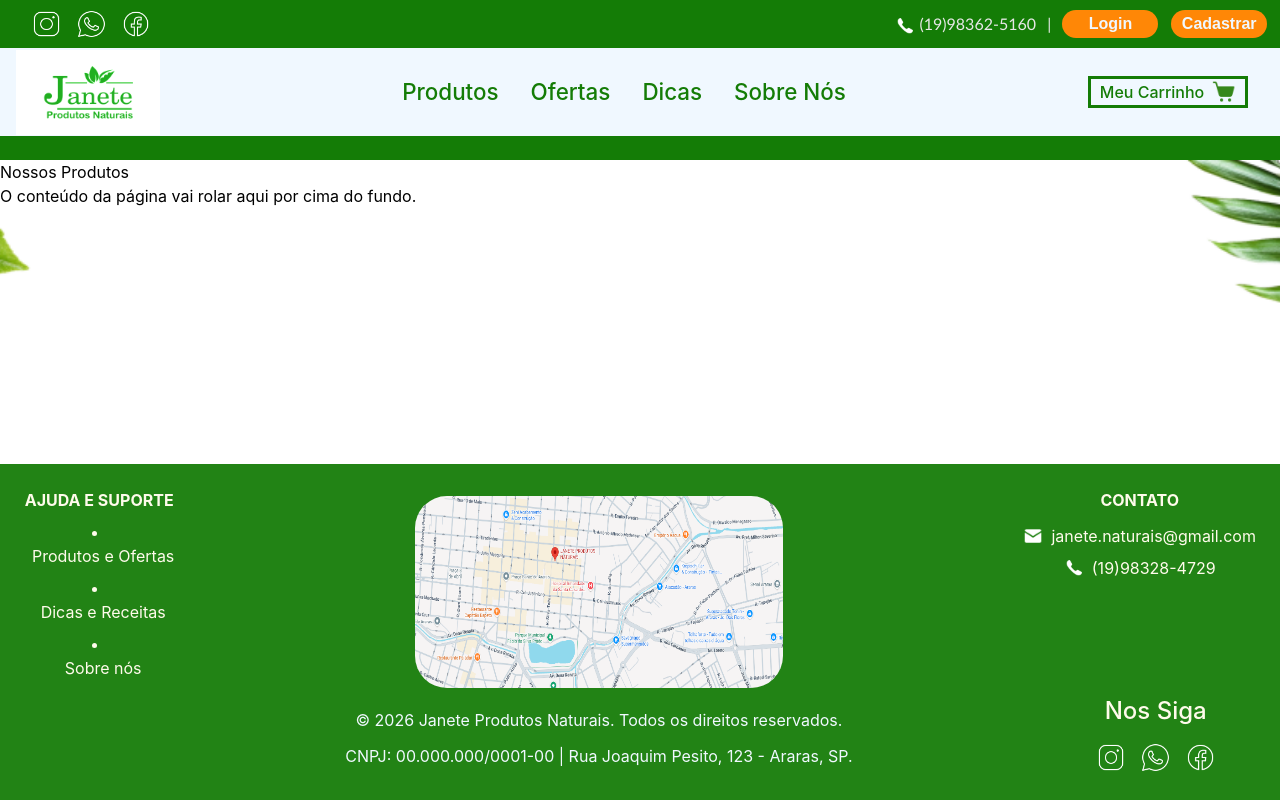
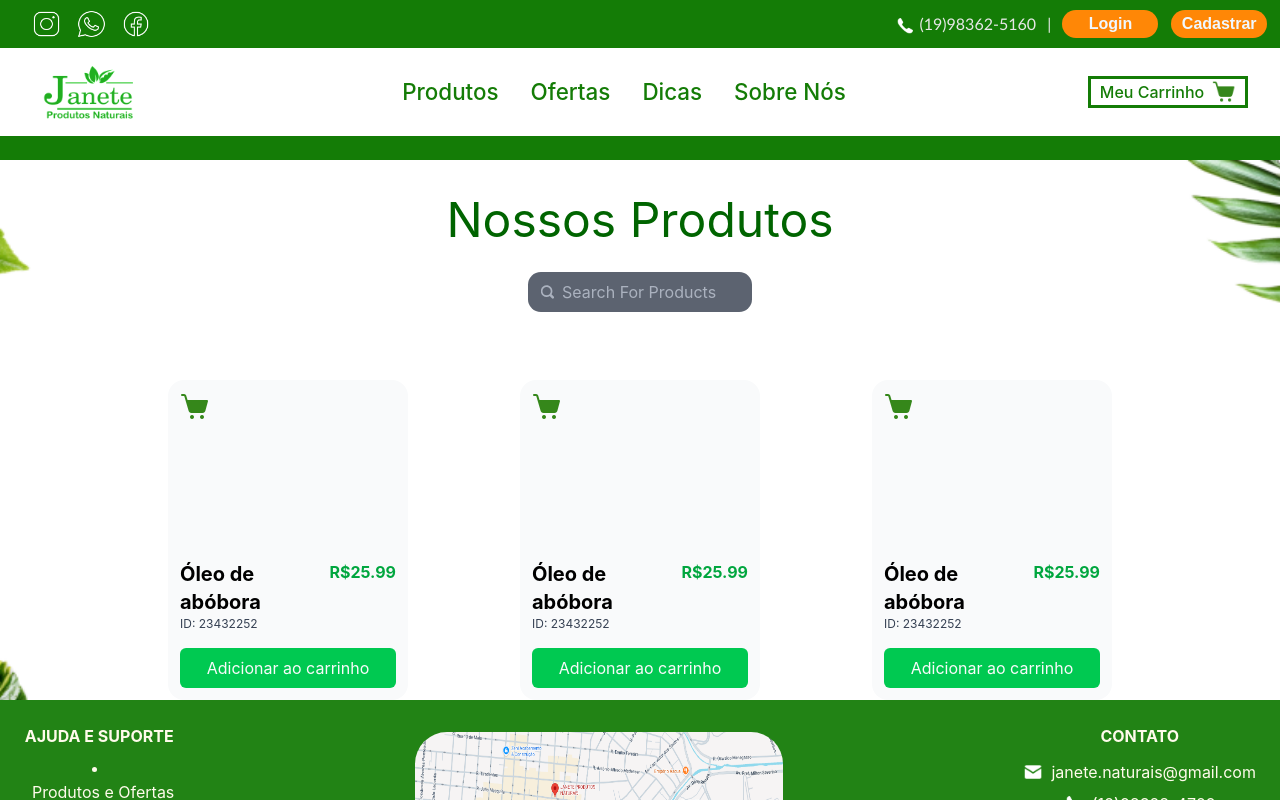
Before and after one commit to SeuByte/JaneteFront, a React (Vite) app in the folder janete-front/: page /produtos in a window 1280 px wide. Shown: the top 800 px of the page. Built offline with nearby package versions, Linux system fonts and the light colour scheme.

Commit message:
Adiciona card dos produtos na page.

```diff
--- a/janete-front/src/layouts/MainLayout.jsx
+++ b/janete-front/src/layouts/MainLayout.jsx
@@ -4,8 +4,9 @@ import Footer from "../components/Footer";
 
 export default function MainLayout() {
   return (
-
-    <div className="flex flex-col h-screen w-full">
+    // TROCAMOS 'h-screen' POR 'min-h-screen' PARA PERMITIR QUE A TELA ESTIQUE
+    // ADICIONAMOS 'm-0 p-0 overflow-x-hidden' PARA BLINDAR AS LATERAIS
+    <div className="flex flex-col min-h-screen w-full m-0 p-0 overflow-x-hidden bg-transparent">
       <Navbar />
 
 
--- a/janete-front/src/navBar.css
+++ b/janete-front/src/navBar.css
@@ -106,7 +106,7 @@
     justify-content: center;
 
     align-items: center;
-    background-color: aliceblue;
+    background-color: rgb(255, 255, 255);
 
 }
 
--- a/janete-front/src/pages/ProdutosPage.jsx
+++ b/janete-front/src/pages/ProdutosPage.jsx
@@ -8,9 +8,97 @@ export default function Produtos() {
 
       {/* Todo o conteúdo da sua página de produtos vai aqui dentro */}
       <div className="app-content">
-        <h1>Nossos Produtos</h1>
+         <h1 className='agah1 text-5xl mt-4'>Nossos Produtos</h1>
         {/* Adicione aqui a sua lista de produtos, cards, etc. */}
-        <p>O conteúdo da página vai rolar aqui por cima do fundo.</p>
+
+
+
+
+<div className="inputBox_container mt-7">
+  <svg className="search_icon" xmlns="http://www.w3.org/2000/svg" viewBox="0 0 48 48" alt="search icon">
+    <path d="M46.599 46.599a4.498 4.498 0 0 1-6.363 0l-7.941-7.941C29.028 40.749 25.167 42 21 42 9.402 42 0 32.598 0 21S9.402 0 21 0s21 9.402 21 21c0 4.167-1.251 8.028-3.342 11.295l7.941 7.941a4.498 4.498 0 0 1 0 6.363zM21 6C12.717 6 6 12.714 6 21s6.717 15 15 15c8.286 0 15-6.714 15-15S29.286 6 21 6z">
+    </path>
+  </svg>
+  <input className="inputBox" id="inputBox" type="text" placeholder="Search For Products"/>
+</div>
+      </div>
+
+
+
+
+      <div className='cardProdutos mt-12'>
+
+<div class="w-60 h-80 bg-gray-50 p-3 flex flex-col gap-1 rounded-2xl">
+
+
+  <div class="h-48">
+    <img src="./carIcon.png" alt="" />
+  </div>
+
+
+
+  <div class="flex flex-col gap-4">
+    <div class="flex flex-row justify-between">
+      <div class="flex flex-col">
+        <span class="text-xl font-bold">Óleo de abóbora</span>
+        <p class="text-xs text-gray-700">ID: 23432252</p>
+      </div>
+      <span class="font-bold  text-green-600">R$25.99</span>
+    </div>
+    <button class="hover:bg-green-700 text-gray-50 bg-green-500 py-2 rounded-md cursor-pointer">Adicionar ao carrinho</button>
+  </div>
+</div>
+
+<div class="w-60 h-80 bg-gray-50 p-3 flex flex-col gap-1 rounded-2xl">
+
+
+  <div class="h-48">
+    <img src="./carIcon.png" alt="" />
+  </div>
+
+
+
+  <div class="flex flex-col gap-4">
+    <div class="flex flex-row justify-between">
+      <div class="flex flex-col">
+        <span class="text-xl font-bold">Óleo de abóbora</span>
+        <p class="text-xs text-gray-700">ID: 23432252</p>
+      </div>
+      <span class="font-bold  text-green-600">R$25.99</span>
+    </div>
+    <button class="hover:bg-green-700 text-gray-50 bg-green-500 py-2 rounded-md cursor-pointer">Adicionar ao carrinho</button>
+  </div>
+</div>
+
+<div class="w-60 h-80 bg-gray-50 p-3 flex flex-col gap-1 rounded-2xl">
+
+
+  <div class="h-48">
+    <img src="./carIcon.png" alt="" />
+  </div>
+
+
+
+  <div class="flex flex-col gap-4">
+    <div class="flex flex-row justify-between">
+      <div class="flex flex-col">
+        <span class="text-xl font-bold">Óleo de abóbora</span>
+        <p class="text-xs text-gray-700">ID: 23432252</p>
+      </div>
+      <span class="font-bold  text-green-600">R$25.99</span>
+    </div>
+    <button class="hover:bg-green-700 text-gray-50 bg-green-500 py-2 rounded-md cursor-pointer">Adicionar ao carrinho</button>
+  </div>
+
+
+</div>
+
+
+
+
+
+
+
       </div>
     </>
   );
--- a/janete-front/src/produtos.css
+++ b/janete-front/src/produtos.css
@@ -1,23 +1,86 @@
+/* --- ISOLAMENTO DA PÁGINA --- */
+.page-container {
+    width: 100%;
+    max-width: 100vw;
+    margin: 0;
+    padding: 0;
+    box-sizing: border-box;
+    overflow-x: hidden; /* Mata qualquer rolagem lateral que tente esmagar a navbar */
+}
+
+/* --- FUNDO DA APLICAÇÃO --- */
 .app-background {
     position: fixed;
     top: 0;
     left: 0;
-    width: 100vw;
+    width: 100%;
     height: 100vh;
-
-    /* Substitua pelo seu background (imagem ou gradiente) */
     background-image: url('./assets/FundoProdutosJ.png');
     background-size: cover;
     background-position: center;
     background-repeat: no-repeat;
-
-    /* Garante que o fundo fique atrás de todos os botões, textos e inputs */
     z-index: -1;
 }
 
+/* --- CONTAINER CONTEÚDO --- */
 .app-content {
     position: relative;
     z-index: 1;
-    /* Aqui seu conteúdo pode ter a altura que quiser,
-       o fundo vai continuar fixo lá atrás */
+    display: flex;
+    justify-content: center;
+    align-items: center;
+    flex-direction: column;
+    width: 100%;
+    padding: 20px;
+    box-sizing: border-box;
 }
+
+.agah1 {
+    color: darkgreen;
+}
+
+/* From Uiverse.io by OnCloud125252 */
+.inputBox_container {
+  display: flex;
+  align-items: center;
+  flex-direction: row;
+  max-width: 14em;
+  width: fit-content;
+  height: fit-content;
+  background-color: #5c6370;
+  border-radius: 0.8em;
+  overflow: hidden;
+}
+
+.search_icon {
+  height: 1em;
+  padding: 0 0.5em 0 0.8em;
+  fill: #abb2bf;
+}
+
+.inputBox {
+  background-color: transparent;
+  color: #ffffff;
+  outline: none;
+  width: 100%;
+  border: 0;
+  padding: 0.5em 1.5em 0.5em 0;
+  font-size: 1em;
+}
+
+::placeholder {
+  color: #abb2bf;
+}
+
+
+
+.cardProdutos {
+    display: flex;
+    justify-content: center;
+    align-items: center;
+    gap: 7rem;
+    flex-wrap: wrap;
+    max-width: 1000px;
+    margin-left: auto;
+    margin-right: auto;
+}
```
Also changed, not shown: 1 other file (tests, documents, lock files or other folders).
